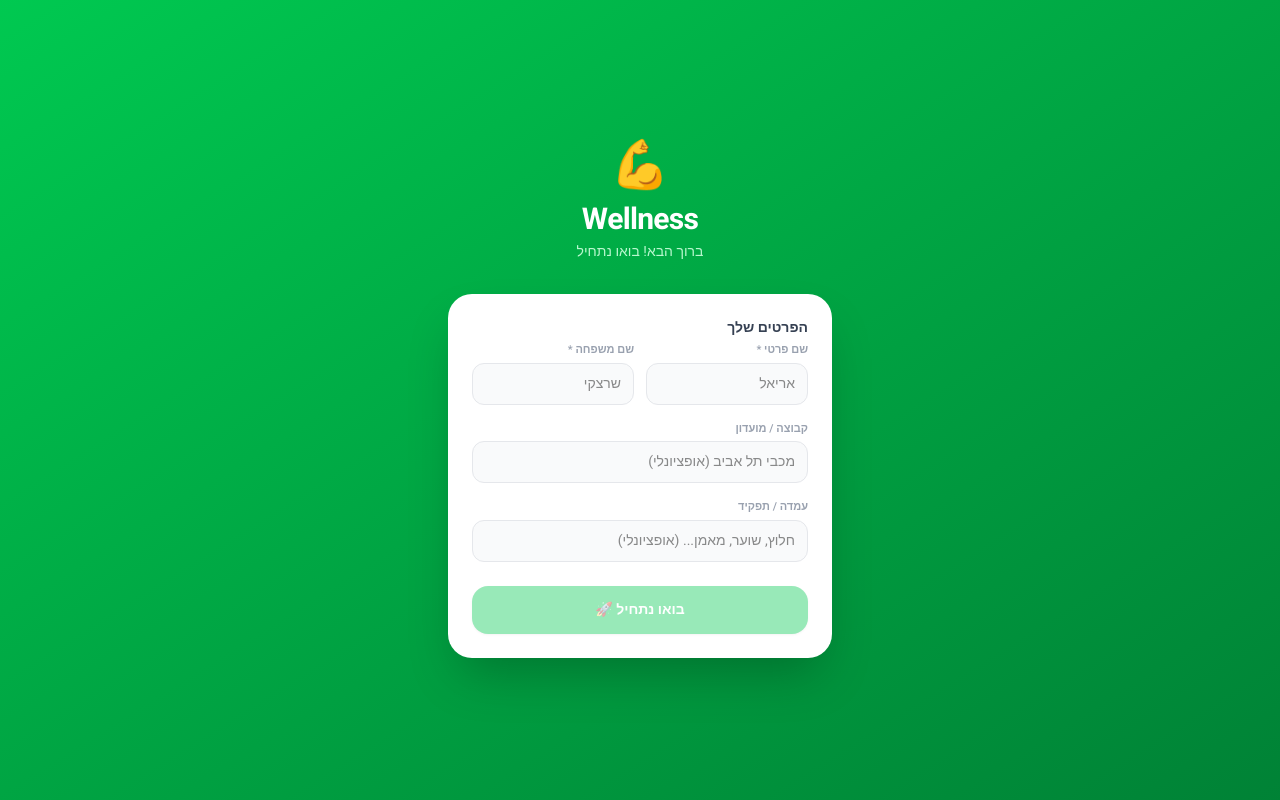
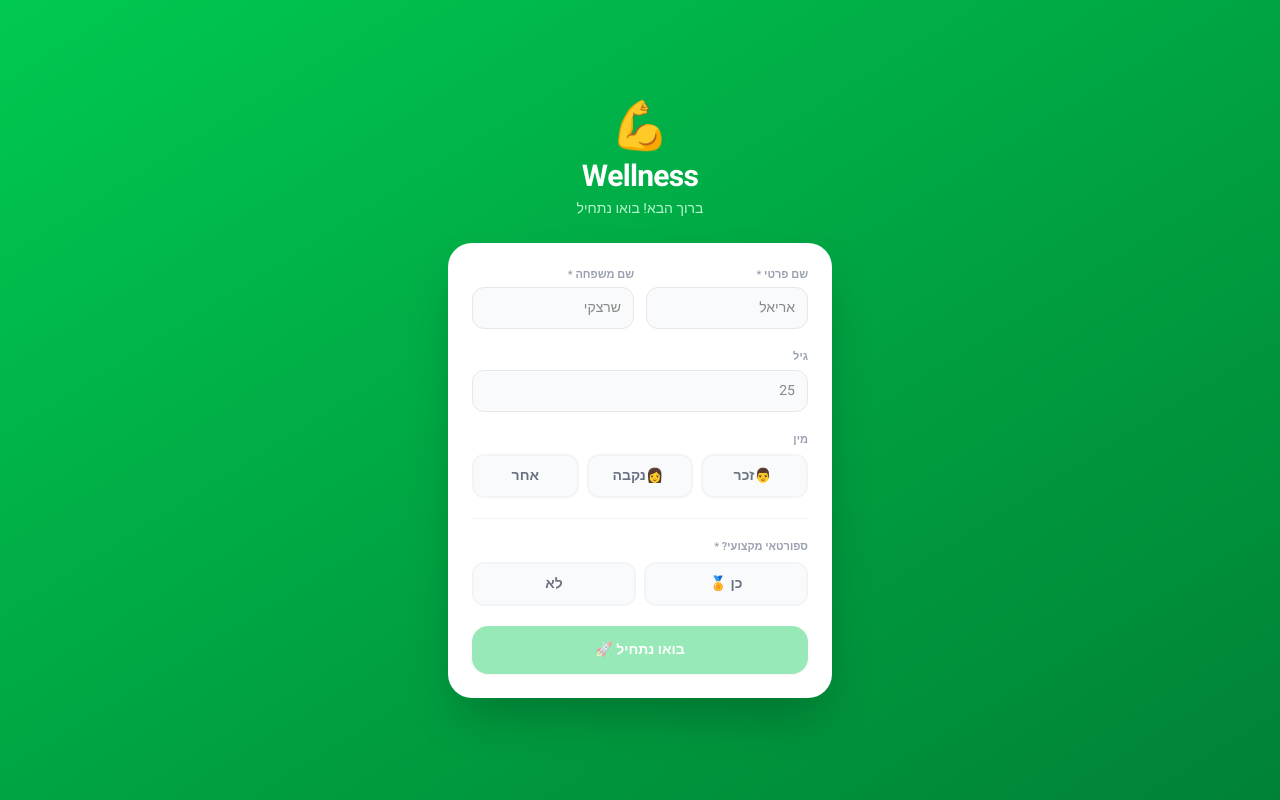
Before and after one commit to asheratzky-debug/wellness, a Next.js app: page / in a window 1280 px wide. Shown: the top 800 px of the page. Built offline with nearby package versions, Linux system fonts and the light colour scheme.

Commit message:
Redesign profile setup: age, gender toggles, pro athlete conditional fields
Co-Authored-By: Claude Sonnet 4.6 <noreply@anthropic.com>

```diff
--- a/src/components/profile/ProfileSetup.tsx
+++ b/src/components/profile/ProfileSetup.tsx
@@ -9,45 +9,85 @@ interface Props {
   onDone: (profile: UserProfile) => void;
 }
 
+function ToggleGroup<T extends string>({
+  label,
+  options,
+  value,
+  onChange,
+}: {
+  label: string;
+  options: { value: T; label: string; emoji?: string }[];
+  value: T | undefined;
+  onChange: (v: T) => void;
+}) {
+  return (
+    <div>
+      <p className="text-[11px] font-semibold text-gray-400 mb-1.5">{label}</p>
+      <div className="flex gap-2">
+        {options.map((o) => (
+          <button
+            key={o.value}
+            type="button"
+            onClick={() => onChange(o.value)}
+            className={`flex-1 py-2.5 rounded-xl text-sm font-semibold border-2 transition-all ${
+              value === o.value
+                ? 'border-green-400 bg-green-50 text-green-700'
+                : 'border-gray-100 bg-gray-50 text-gray-500'
+            }`}
+          >
+            {o.emoji && <span className="mr-1">{o.emoji}</span>}
+            {o.label}
+          </button>
+        ))}
+      </div>
+    </div>
+  );
+}
+
 export default function ProfileSetup({ existing, onDone }: Props) {
   const [firstName, setFirstName] = useState(existing?.firstName ?? '');
-  const [lastName, setLastName] = useState(existing?.lastName ?? '');
-  const [team, setTeam] = useState(existing?.team ?? '');
-  const [position, setPosition] = useState(existing?.position ?? '');
+  const [lastName, setLastName]   = useState(existing?.lastName ?? '');
+  const [age, setAge]             = useState<string>(existing?.age?.toString() ?? '');
+  const [gender, setGender]       = useState<UserProfile['gender']>(existing?.gender);
+  const [isPro, setIsPro]         = useState<boolean | undefined>(existing ? existing.isPro : undefined);
+  const [sport, setSport]         = useState(existing?.sport ?? '');
+  const [team, setTeam]           = useState(existing?.team ?? '');
 
-  const isNew = !existing;
+  const isNew   = !existing;
+  const canSave = firstName.trim() && lastName.trim() && isPro !== undefined;
 
   const handleSubmit = (e: React.FormEvent) => {
     e.preventDefault();
-    if (!firstName.trim() || !lastName.trim()) return;
+    if (!canSave) return;
     const profile: UserProfile = {
       firstName: firstName.trim(),
-      lastName: lastName.trim(),
-      team: team.trim() || undefined,
-      position: position.trim() || undefined,
+      lastName:  lastName.trim(),
+      age:       age ? Math.min(120, Math.max(1, parseInt(age))) : undefined,
+      gender,
+      isPro:     isPro!,
+      sport:     isPro && sport.trim() ? sport.trim() : undefined,
+      team:      isPro && team.trim()  ? team.trim()  : undefined,
     };
     saveProfile(profile);
     onDone(profile);
   };
 
   return (
-    <div className="fixed inset-0 z-[90] bg-gradient-to-br from-green-500 to-green-700 flex flex-col items-center justify-center px-6">
-      {/* Logo / title */}
-      <div className="text-center mb-8">
-        <p className="text-5xl mb-3">💪</p>
+    <div className="fixed inset-0 z-[90] bg-gradient-to-br from-green-500 to-green-700 flex flex-col items-center justify-center px-5 overflow-y-auto py-8">
+      {/* Logo */}
+      <div className="text-center mb-6">
+        <p className="text-5xl mb-2">💪</p>
         <h1 className="text-3xl font-extrabold text-white tracking-tight">Wellness</h1>
         <p className="text-green-200 text-sm mt-1">
           {isNew ? 'ברוך הבא! בואו נתחיל' : 'עדכון פרטים אישיים'}
         </p>
       </div>
 
-      {/* Card */}
       <form
         onSubmit={handleSubmit}
-        className="w-full max-w-sm bg-white rounded-3xl shadow-2xl p-6 space-y-4"
+        className="w-full max-w-sm bg-white rounded-3xl shadow-2xl p-6 space-y-5"
       >
-        <p className="text-sm font-bold text-gray-700 mb-1">הפרטים שלך</p>
-
+        {/* Name row */}
         <div className="grid grid-cols-2 gap-3">
           <div>
             <label className="text-[11px] font-semibold text-gray-400 block mb-1">שם פרטי *</label>
@@ -75,34 +115,78 @@ export default function ProfileSetup({ existing, onDone }: Props) {
           </div>
         </div>
 
+        {/* Age */}
         <div>
-          <label className="text-[11px] font-semibold text-gray-400 block mb-1">קבוצה / מועדון</label>
+          <label className="text-[11px] font-semibold text-gray-400 block mb-1">גיל</label>
           <input
-            type="text"
-            value={team}
-            onChange={(e) => setTeam(e.target.value)}
-            placeholder="מכבי תל אביב (אופציונלי)"
-            maxLength={40}
+            type="number"
+            value={age}
+            onChange={(e) => setAge(e.target.value)}
+            placeholder="25"
+            min={1}
+            max={120}
             className="w-full text-sm border border-gray-200 rounded-xl px-3 py-2.5 focus:outline-none focus:border-green-400 bg-gray-50"
           />
         </div>
 
-        <div>
-          <label className="text-[11px] font-semibold text-gray-400 block mb-1">עמדה / תפקיד</label>
-          <input
-            type="text"
-            value={position}
-            onChange={(e) => setPosition(e.target.value)}
-            placeholder="חלוץ, שוער, מאמן... (אופציונלי)"
-            maxLength={30}
-            className="w-full text-sm border border-gray-200 rounded-xl px-3 py-2.5 focus:outline-none focus:border-green-400 bg-gray-50"
-          />
-        </div>
+        {/* Gender */}
+        <ToggleGroup
+          label="מין"
+          value={gender}
+          onChange={setGender}
+          options={[
+            { value: 'male',   label: 'זכר',  emoji: '👨' },
+            { value: 'female', label: 'נקבה', emoji: '👩' },
+            { value: 'other',  label: 'אחר'              },
+          ]}
+        />
+
+        {/* Divider */}
+        <div className="border-t border-gray-100" />
+
+        {/* Pro athlete */}
+        <ToggleGroup
+          label="ספורטאי מקצועי? *"
+          value={isPro === undefined ? undefined : isPro ? 'yes' : 'no'}
+          onChange={(v) => setIsPro(v === 'yes')}
+          options={[
+            { value: 'yes', label: 'כן 🏅' },
+            { value: 'no',  label: 'לא'    },
+          ]}
+        />
+
+        {/* Pro fields — revealed when isPro = true */}
+        {isPro === true && (
+          <div className="space-y-3 animate-in fade-in slide-in-from-top-2 duration-200">
+            <div>
+              <label className="text-[11px] font-semibold text-gray-400 block mb-1">ענף ספורט</label>
+              <input
+                type="text"
+                value={sport}
+                onChange={(e) => setSport(e.target.value)}
+                placeholder="כדורגל, כדורסל, אגרוף..."
+                maxLength={30}
+                className="w-full text-sm border border-gray-200 rounded-xl px-3 py-2.5 focus:outline-none focus:border-green-400 bg-gray-50"
+              />
+            </div>
+            <div>
+              <label className="text-[11px] font-semibold text-gray-400 block mb-1">קבוצה / מועדון</label>
+              <input
+                type="text"
+                value={team}
+                onChange={(e) => setTeam(e.target.value)}
+                placeholder="מכבי תל אביב"
+                maxLength={40}
+                className="w-full text-sm border border-gray-200 rounded-xl px-3 py-2.5 focus:outline-none focus:border-green-400 bg-gray-50"
+              />
+            </div>
+          </div>
+        )}
 
         <button
           type="submit"
-          disabled={!firstName.trim() || !lastName.trim()}
-          className="w-full py-3.5 rounded-2xl bg-green-500 hover:bg-green-600 text-white text-sm font-bold disabled:opacity-40 transition-all shadow-sm mt-2"
+          disabled={!canSave}
+          className="w-full py-3.5 rounded-2xl bg-green-500 hover:bg-green-600 text-white text-sm font-bold disabled:opacity-40 transition-all shadow-sm"
         >
           {isNew ? 'בואו נתחיל 🚀' : 'שמור שינויים'}
         </button>
--- a/src/lib/storage.ts
+++ b/src/lib/storage.ts
@@ -267,11 +267,15 @@ export function getProfile(): UserProfile | null {
   const p = raw as Record<string, unknown>;
   if (typeof p.firstName !== 'string' || !p.firstName.trim()) return null;
   if (typeof p.lastName !== 'string' || !p.lastName.trim()) return null;
+  const validGenders = ['male', 'female', 'other'];
   return {
     firstName: p.firstName.trim().slice(0, 30),
     lastName: p.lastName.trim().slice(0, 30),
+    age: typeof p.age === 'number' && p.age > 0 && p.age < 120 ? Math.round(p.age) : undefined,
+    gender: validGenders.includes(p.gender as string) ? p.gender as UserProfile['gender'] : undefined,
+    isPro: Boolean(p.isPro),
+    sport: typeof p.sport === 'string' ? p.sport.trim().slice(0, 30) : undefined,
     team: typeof p.team === 'string' ? p.team.trim().slice(0, 40) : undefined,
-    position: typeof p.position === 'string' ? p.position.trim().slice(0, 30) : undefined,
   };
 }
 
--- a/src/types/index.ts
+++ b/src/types/index.ts
@@ -63,8 +63,11 @@ export interface Goal {
 export interface UserProfile {
   firstName: string;
   lastName: string;
+  age?: number;
+  gender?: 'male' | 'female' | 'other';
+  isPro: boolean;
+  sport?: string;
   team?: string;
-  position?: string;
 }
 
 export interface WeeklySummary {
```
